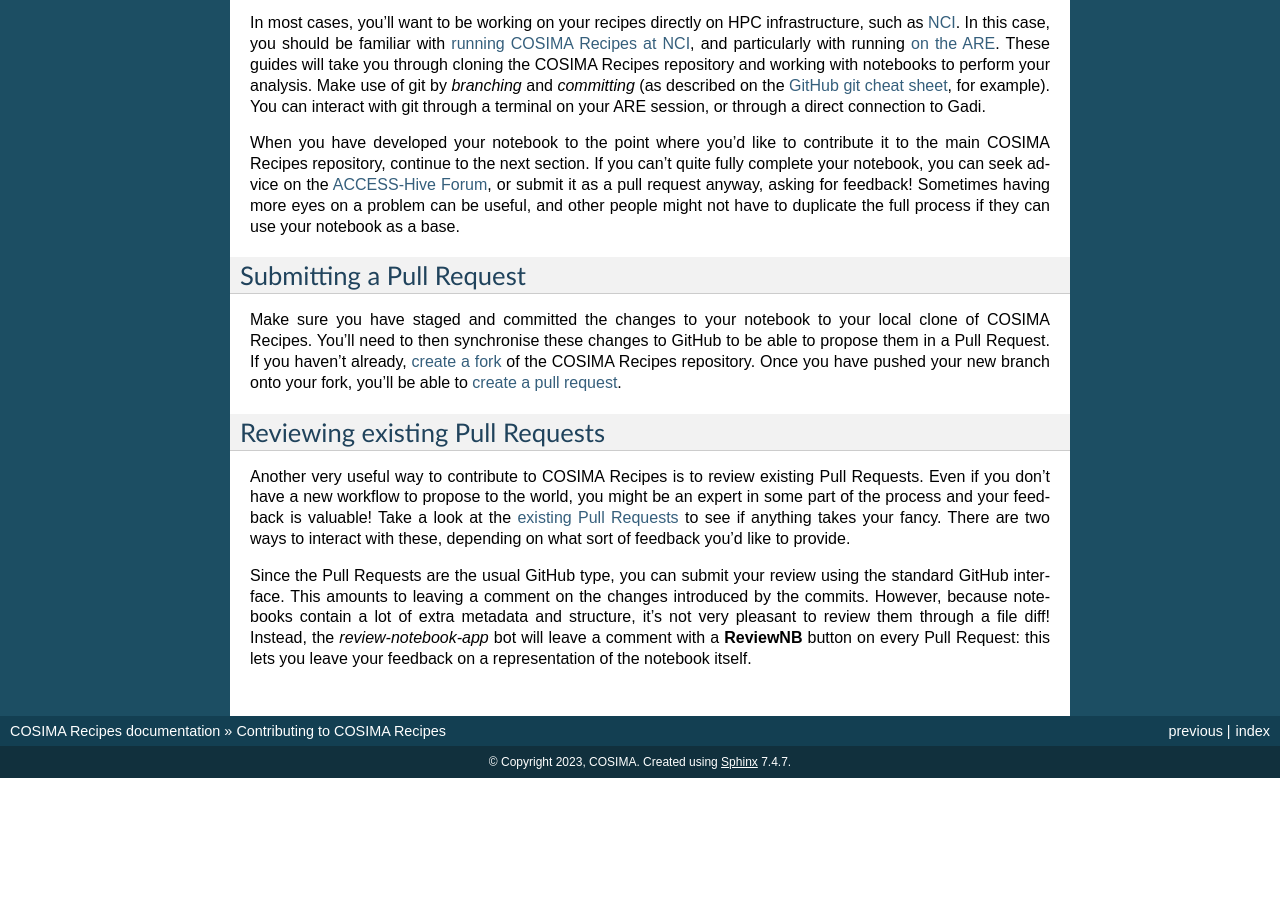
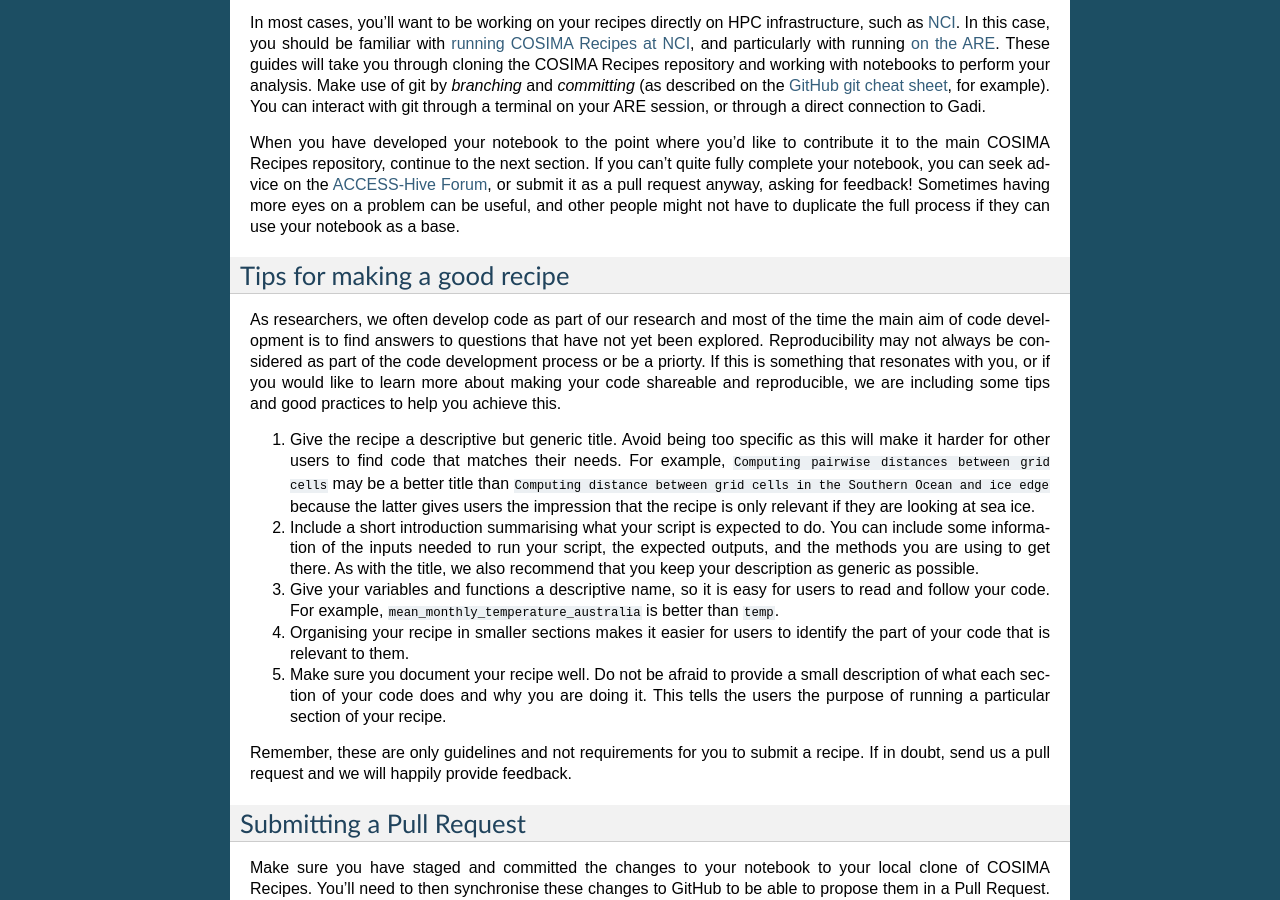
Before and after one commit to COSIMA/cosima-recipes, a Sphinx documentation site: the page built from docs/contributing.rst, in a window 1280 px wide and 900 px high, scrolled down 606 px. Built offline with Sphinx 7.4.7, drawn with Linux system fonts in a browser that asks for light colours; before the commit the page ends 1384 px from its top, so only the background shows below that; some of the changed text lies outside the part shown.

Commit message:
Adding tips to make a good recipe (#262)
* Adding tips to make a good recipe

* Update docs/contributing.rst

Co-authored-by: Navid C. Constantinou <navidcy@users.noreply.github.com>

* Update docs/contributing.rst

Co-authored-by: Navid C. Constantinou <navidcy@users.noreply.github.com>

* Applying modified changes suggested by Navid

---------

Co-authored-by: Navid C. Constantinou <navidcy@users.noreply.github.com>

```diff
--- a/docs/contributing.rst
+++ b/docs/contributing.rst
@@ -66,6 +66,20 @@ notebook as a base.
 .. _ACCESS-Hive Forum: https://forum.access-hive.org.au/
 
 
+Tips for making a good recipe
+----------------------------
+
+As researchers, we often develop code as part of our research and most of the time the main aim of code development is to find answers to questions that have not yet been explored. Reproducibility may not always be considered as part of the code development process or be a priorty. If this is something that resonates with you, or if you would like to learn more about making your code shareable and reproducible, we are including some tips and good practices to help you achieve this.
+
+1. Give the recipe a descriptive but generic title. Avoid being too specific as this will make it harder for other users to find code that matches their needs. For example, ``Computing pairwise distances between grid cells`` may be a better title than ``Computing distance between grid cells in the Southern Ocean and ice edge`` because the latter gives users the impression that the recipe is only relevant if they are looking at sea ice.
+2. Include a short introduction summarising what your script is expected to do. You can include some information of the inputs needed to run your script, the expected outputs, and the methods you are using to get there. As with the title, we also recommend that you keep your description as generic as possible.
+3. Give your variables and functions a descriptive name, so it is easy for users to read and follow your code. For example, ``mean_monthly_temperature_australia`` is better than ``temp``.
+4. Organising your recipe in smaller sections makes it easier for users to identify the part of your code that is relevant to them.
+5. Make sure you document your recipe well. Do not be afraid to provide a small description of what each section of your code does and why you are doing it. This tells the users the purpose of running a particular section of your recipe.
+
+Remember, these are only guidelines and not requirements for you to submit a recipe. If in doubt, send us a pull request and we will happily provide feedback.
+
+
 Submitting a Pull Request
 -------------------------
 
```
